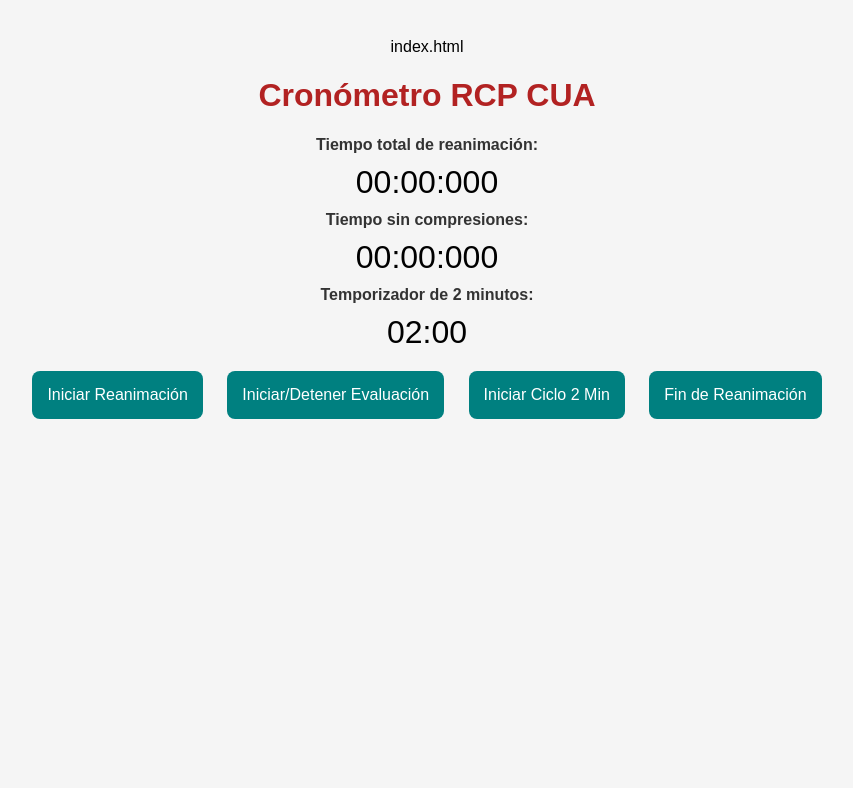
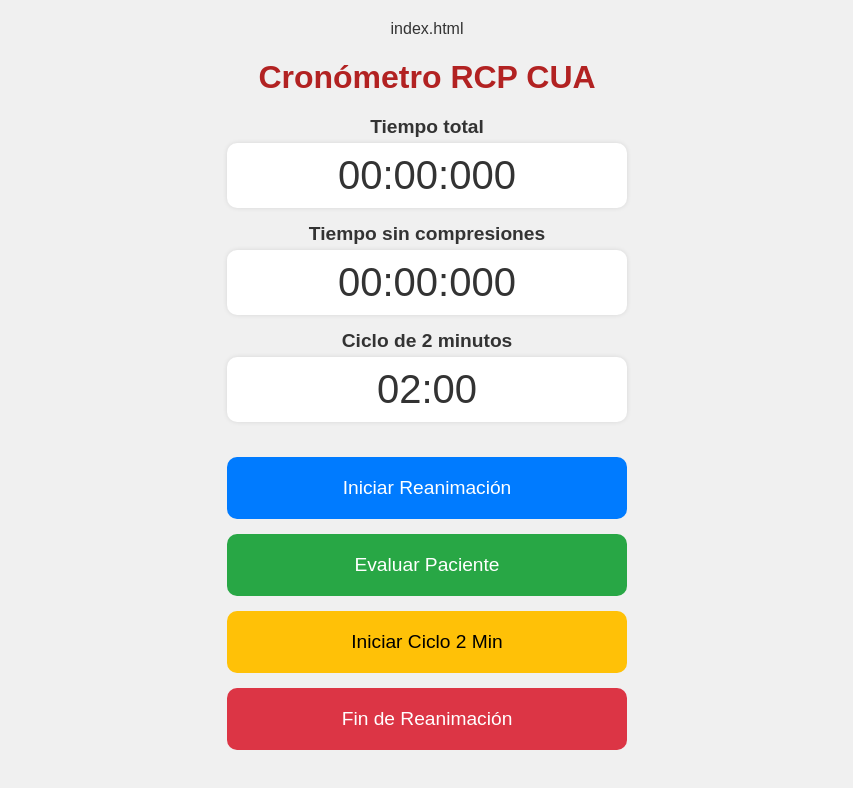
Before and after one commit to Juanjo081624/Rcp_cua, a plain HTML site: page index.html in a window 1280 px wide. Shown: the whole page, without its empty margins (213-1066 px from the left). Drawn offline with Linux system fonts and the light colour scheme.

Commit message:
Update index.html

```diff
--- a/index.html
+++ b/index.html
@@ -3,64 +3,94 @@ index.html
 <html lang="es">
 <head>
   <meta charset="UTF-8">
+  <meta name="viewport" content="width=device-width, initial-scale=1.0">
   <title>Cronómetro RCP CUA</title>
   <style>
     body {
+      margin: 0;
       font-family: Arial, sans-serif;
-      text-align: center;
-      padding: 30px;
-      background-color: #f5f5f5;
+      background-color: #f0f0f0;
+      color: #333;
+      display: flex;
+      flex-direction: column;
+      align-items: center;
+      padding: 20px;
     }
+
     h1 {
+      font-size: 2rem;
+      margin-bottom: 20px;
       color: #b22222;
     }
+
+    .timer-section {
+      width: 100%;
+      max-width: 400px;
+      margin-bottom: 20px;
+      text-align: center;
+    }
+
+    .label {
+      font-size: 1.2rem;
+      font-weight: bold;
+      margin-bottom: 5px;
+    }
+
     .timer {
-      font-size: 2em;
-      margin: 10px 0;
+      font-size: 2.5rem;
+      background-color: #fff;
+      padding: 10px;
+      border-radius: 10px;
+      box-shadow: 0 0 5px rgba(0,0,0,0.1);
+      margin-bottom: 15px;
     }
+
+    .button-grid {
+      display: flex;
+      flex-direction: column;
+      gap: 15px;
+      width: 100%;
+      max-width: 400px;
+    }
+
     button {
-      padding: 15px;
-      margin: 10px;
-      font-size: 1em;
+      padding: 20px;
+      font-size: 1.2rem;
       border: none;
-      border-radius: 8px;
-      background-color: #008080;
-      color: white;
+      border-radius: 10px;
+      color: #fff;
       cursor: pointer;
     }
-    button:hover {
-      background-color: #006666;
-    }
-    .label {
-      font-weight: bold;
-      color: #333;
-    }
+
+    .start { background-color: #007bff; }
+    .evaluate { background-color: #28a745; }
+    .cycle { background-color: #ffc107; color: #000; }
+    .stop { background-color: #dc3545; }
   </style>
 </head>
 <body>
   <h1>Cronómetro RCP CUA</h1>
 
-  <div>
-    <div class="label">Tiempo total de reanimación:</div>
+  <div class="timer-section">
+    <div class="label">Tiempo total</div>
     <div class="timer" id="mainTimer">00:00:000</div>
 
-    <div class="label">Tiempo sin compresiones:</div>
+    <div class="label">Tiempo sin compresiones</div>
     <div class="timer" id="noCompressionTimer">00:00:000</div>
 
-    <div class="label">Temporizador de 2 minutos:</div>
+    <div class="label">Ciclo de 2 minutos</div>
     <div class="timer" id="cycleTimer">02:00</div>
   </div>
 
-  <div>
-    <button onclick="startReanimation()">Iniciar Reanimación</button>
-    <button onclick="toggleEvaluation()">Iniciar/Detener Evaluación</button>
-    <button onclick="startCycle()">Iniciar Ciclo 2 Min</button>
-    <button onclick="stopReanimation()">Fin de Reanimación</button>
+  <div class="button-grid">
+    <button class="start" onclick="startReanimation()">Iniciar Reanimación</button>
+    <button class="evaluate" onclick="toggleEvaluation()">Evaluar Paciente</button>
+    <button class="cycle" onclick="startCycle()">Iniciar Ciclo 2 Min</button>
+    <button class="stop" onclick="stopReanimation()">Fin de Reanimación</button>
   </div>
 
   <audio id="alarmSound">
     <source src="https://actions.google.com/sounds/v1/alarms/beep_short.ogg" type="audio/ogg">
-    Tu navegador no soporta audio HTML5.
   </audio>
 
   <script>
```
